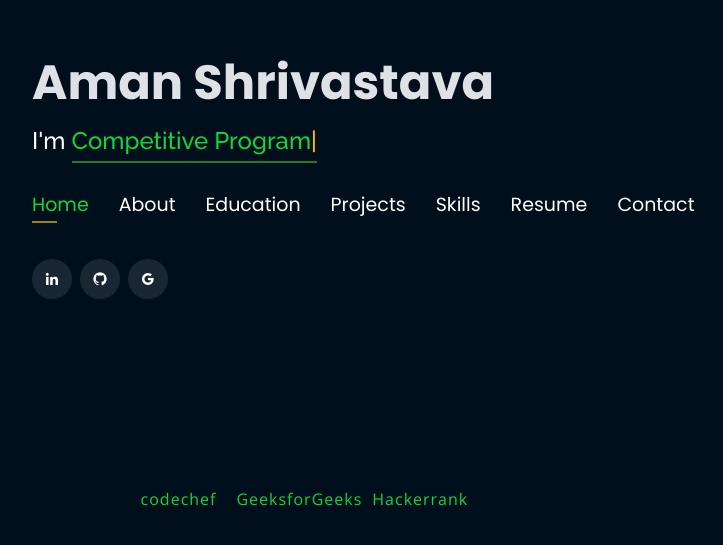
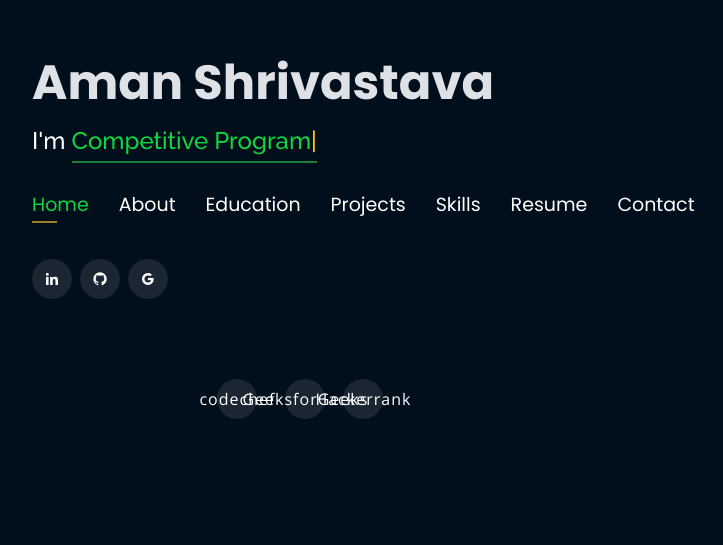
Before and after one commit to aman34503/Simple-Portfolio, a plain HTML site: page index.html in a window 1280 px wide. Shown: the part 221-766 px from the top of the page, without its empty margins (53-776 px from the left). Drawn offline with nearby package versions, Linux system fonts and the light colour scheme.

Commit message:
update style.css

```diff
--- a/assets/css/style.css
+++ b/assets/css/style.css
@@ -124,6 +124,11 @@ h1, h2, h3, h4, h5, h6 {
   display: flex;
 }
 
+#header .CodingProfile {
+  margin-top: 40px;
+  display: flex;
+}
+
 #header .social-links a {
   font-size: 16px;
   display: flex;
@@ -142,6 +147,24 @@ h1, h2, h3, h4, h5, h6 {
   background: #1c7d32;
 }
 
+#header .CodingProfile a {
+  font-size: 16px;
+  display: flex;
+  justify-content: center;
+  align-items: center;
+  background: rgba(255, 255, 255, 0.1);
+  color: #fff;
+  line-height: 1;
+  margin-right: 8px;
+  border-radius: 50%;
+  width: 40px;
+  height: 40px;
+}
+
+#header .CodingProfile a:hover {
+  background: #1c7d32;
+}
+
 @media (max-width: 992px) {
   #header h1 {
     font-size: 36px;
@@ -152,6 +175,9 @@ h1, h2, h3, h4, h5, h6 {
   }
   #header .social-links {
     margin-top: 15px;
+  }
+  #header .CodingProfile{
+  margin-top: 15px;
   }
   #header .container {
     display: flex;
@@ -304,7 +330,7 @@ h1, h2, h3, h4, h5, h6 {
   background: #09203a;
 }
 
-#header.header-top .social-links, #header.header-top h2 {
+#header.header-top .social-links .CodingProfile, #header.header-top h2 {
   display: none;
 }
 
```
